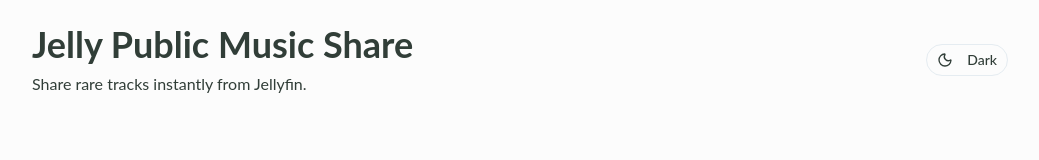
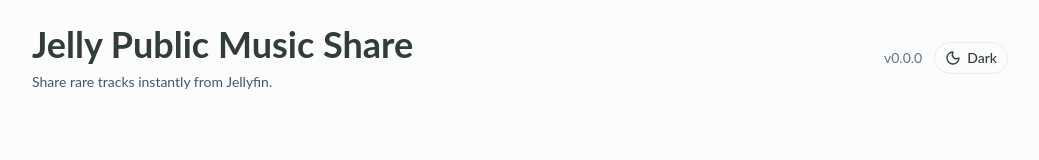
Before and after one commit to BelphegorPrime/jelly-public-music-share, a React (Vite) app in the folder client/: page /login in a window 1280 px wide. Shown: the top 160 px of the page, without its empty margins (120-1159 px from the left). Built offline with nearby package versions, Linux system fonts and the light colour scheme.

Commit message:
show version number in frontend

```diff
--- a/client/src/components/Layout.tsx
+++ b/client/src/components/Layout.tsx
@@ -4,6 +4,8 @@ import { LinkPreviewMeta } from './LinkPreviewMeta';
 
 type LayoutProps = React.PropsWithChildren & {
 };
+
+const APP_VERSION = import.meta.env.VITE_APP_VERSION ?? '0.0.0';
 
 export default function Layout({ children }: LayoutProps) {
   return (
@@ -20,9 +22,12 @@ export default function Layout({ children }: LayoutProps) {
             <div className='flex items-center justify-between'>
               <div>
                 <h1 className='text-4xl font-bold'>Jelly Public Music Share</h1>
-                <p className='mt-2'>Share rare tracks instantly from Jellyfin.</p>
+                <p className='mt-2 text-sm text-slate-600'>Share rare tracks instantly from Jellyfin.</p>
               </div>
-              <ThemeIcon className='w-4 h-4 mr-2' />
+              <div className='flex items-center gap-3'>
+                <span className='text-sm text-slate-500'>v{APP_VERSION}</span>
+                <ThemeIcon className='w-4 h-4' />
+              </div>
             </div>
           </header>
 
--- a/package.json
+++ b/package.json
@@ -1,6 +1,6 @@
 {
   "name": "jelly-public-music-share",
-  "version": "0.2.2",
+  "version": "0.2.3",
   "description": "A self-hosted music sharing platform for the Reddit r/selfhost community",
   "main": "dist/index.js",
   "scripts": {
```
Also changed, not shown: 1 other file (tests, documents, lock files or other folders).
